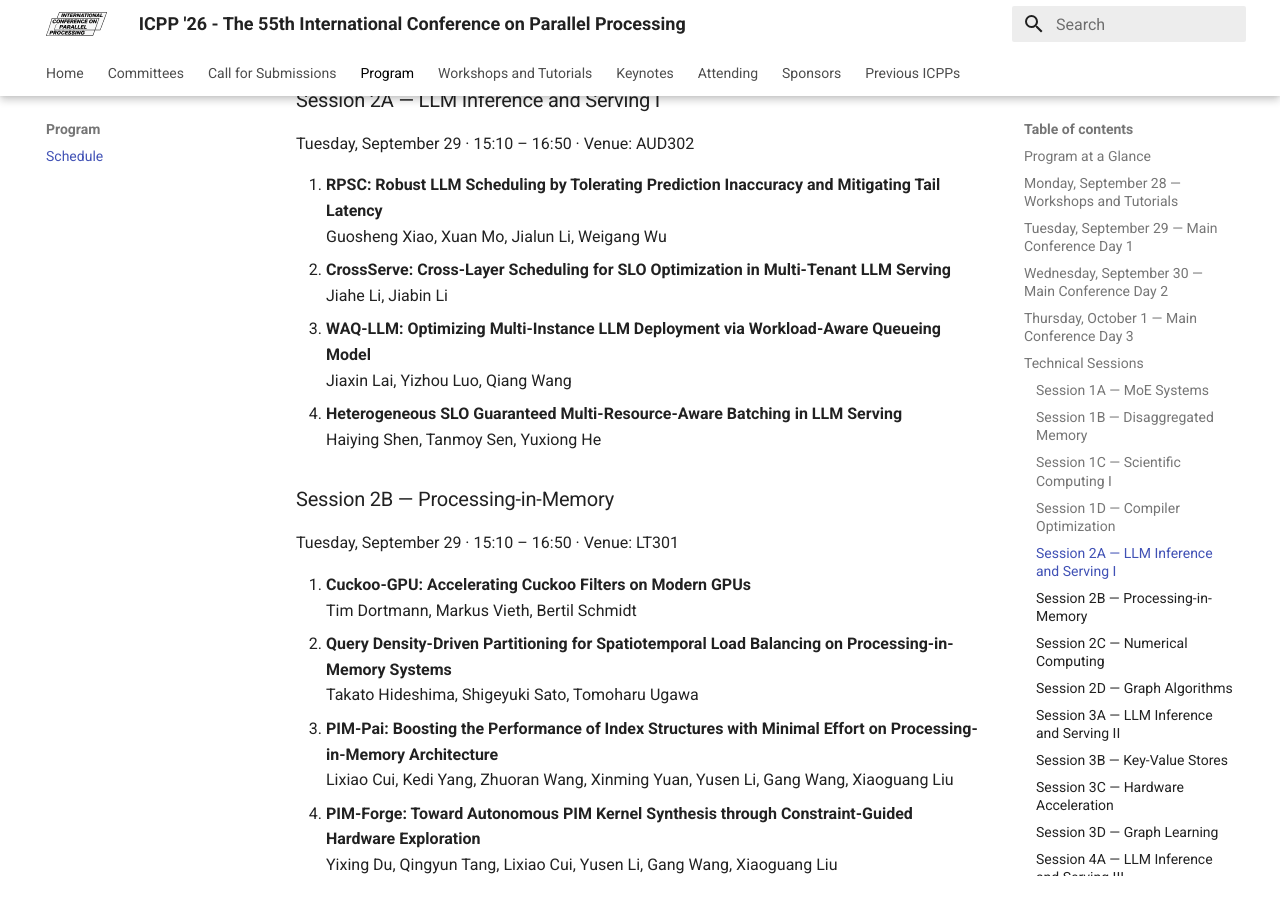
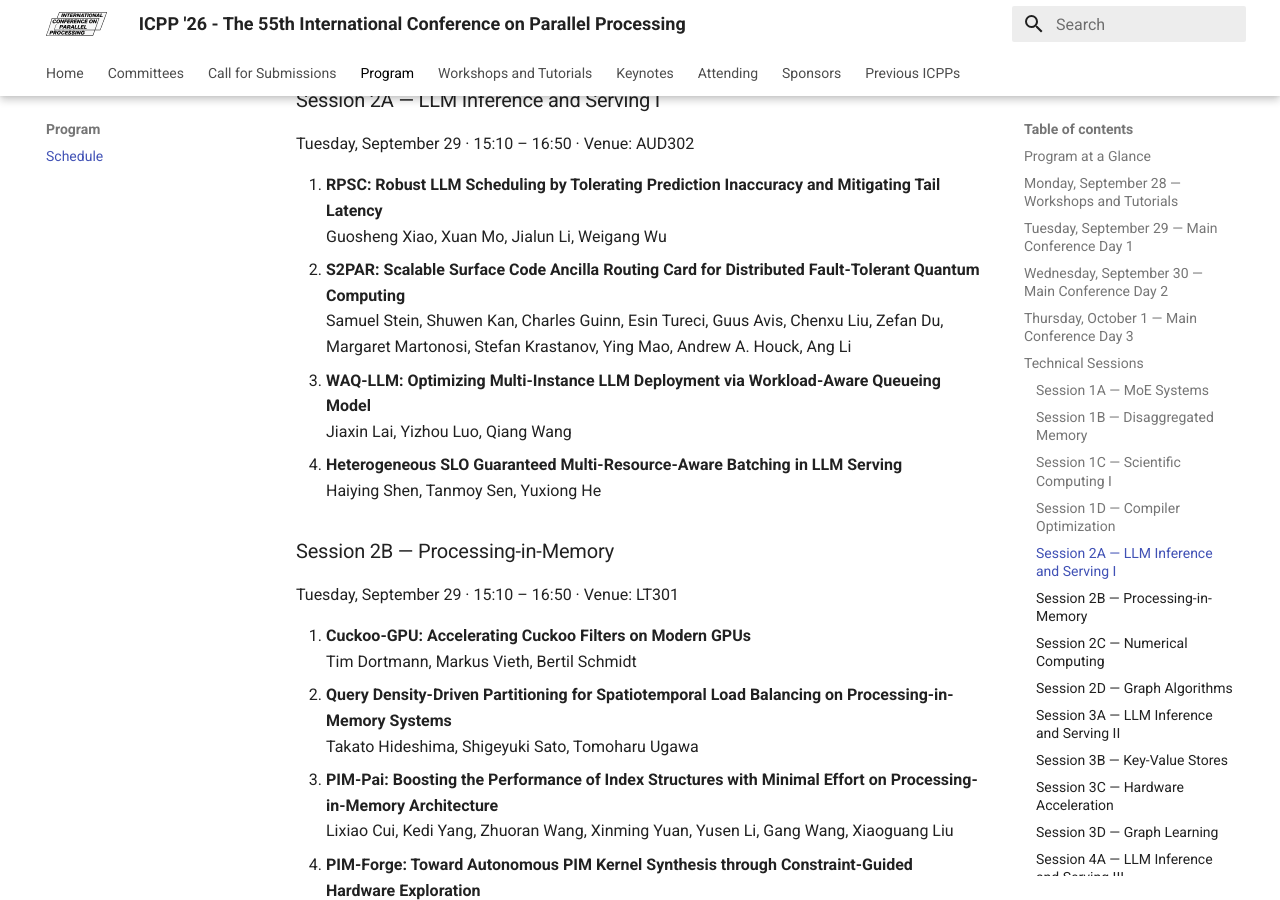
Before and after one commit to icpp2026/icpp2026.github.io, an MkDocs documentation site: the page built from docs/schedule.md, in a window 1280 px wide and 900 px high, scrolled down 6459 px. Built offline with MkDocs 1.6.1 and Material for MkDocs 9.7.7, drawn with Linux system fonts in a browser that asks for light colours; comment, search, counter and statistics services are not loaded; some of the changed text lies outside the part shown.

Commit message:
docs: swap CrossServe (2A) and S2PAR (6C) per author request
Claude-Session: https://claude.ai/code/session_019YH9mgtRyg5khtMpicLPfb

```diff
--- a/docs/schedule.md
+++ b/docs/schedule.md
@@ -168,8 +168,8 @@ Tuesday, September 29 · 15:10 – 16:50 · Venue: AUD302
 
 1. **RPSC: Robust LLM Scheduling by Tolerating Prediction Inaccuracy and Mitigating Tail Latency**
    Guosheng Xiao, Xuan Mo, Jialun Li, Weigang Wu
-2. **CrossServe: Cross-Layer Scheduling for SLO Optimization in Multi-Tenant LLM Serving**
-   Jiahe Li, Jiabin Li
+2. **S2PAR: Scalable Surface Code Ancilla Routing Card for Distributed Fault-Tolerant Quantum Computing**
+   Samuel Stein, Shuwen Kan, Charles Guinn, Esin Tureci, Guus Avis, Chenxu Liu, Zefan Du, Margaret Martonosi, Stefan Krastanov, Ying Mao, Andrew A. Houck, Ang Li
 3. **WAQ-LLM: Optimizing Multi-Instance LLM Deployment via Workload-Aware Queueing Model**
    Jiaxin Lai, Yizhou Luo, Qiang Wang
 4. **Heterogeneous SLO Guaranteed Multi-Resource-Aware Batching in LLM Serving**
```
Also changed, not shown: other parts of docs/schedule.md (+2 -2 lines).
